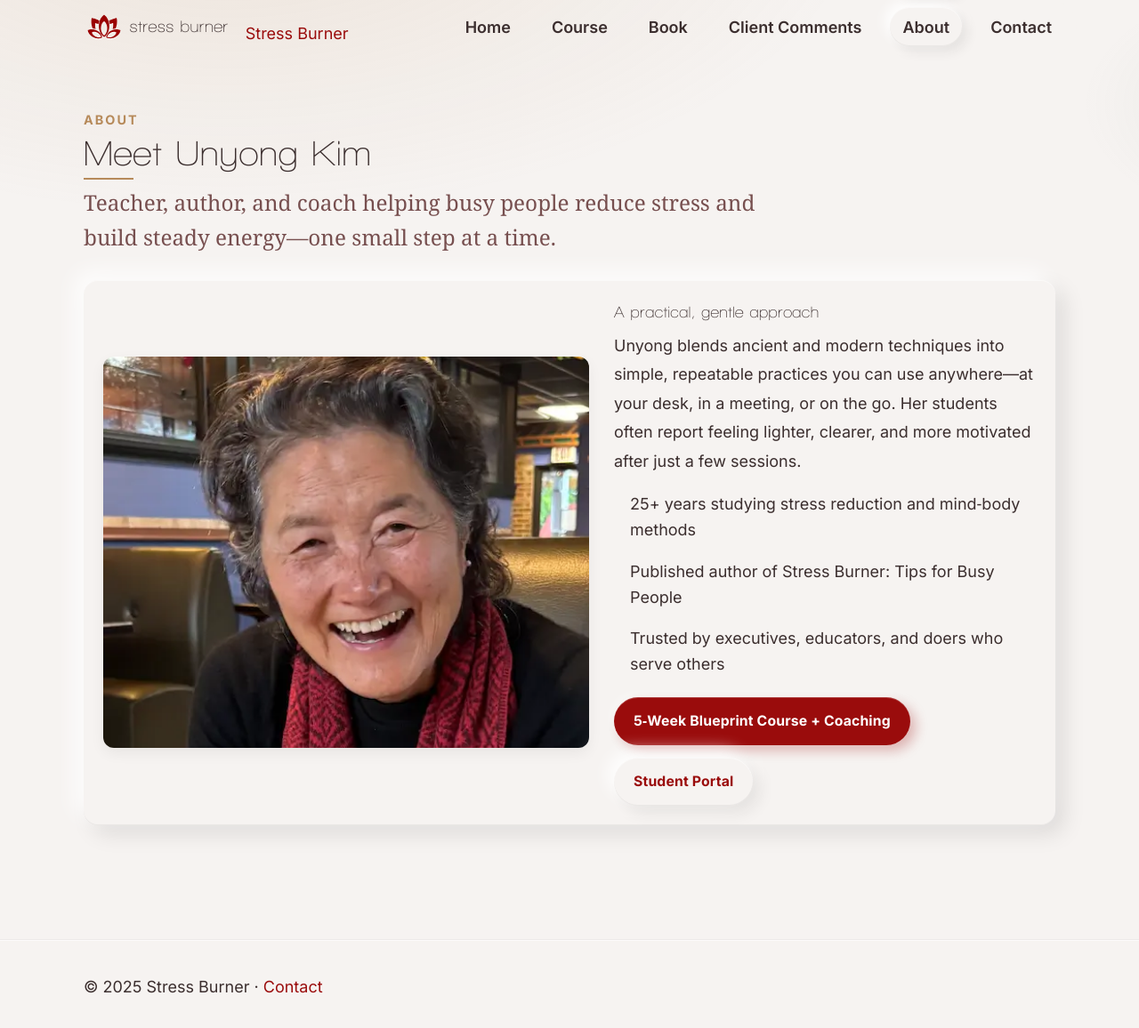
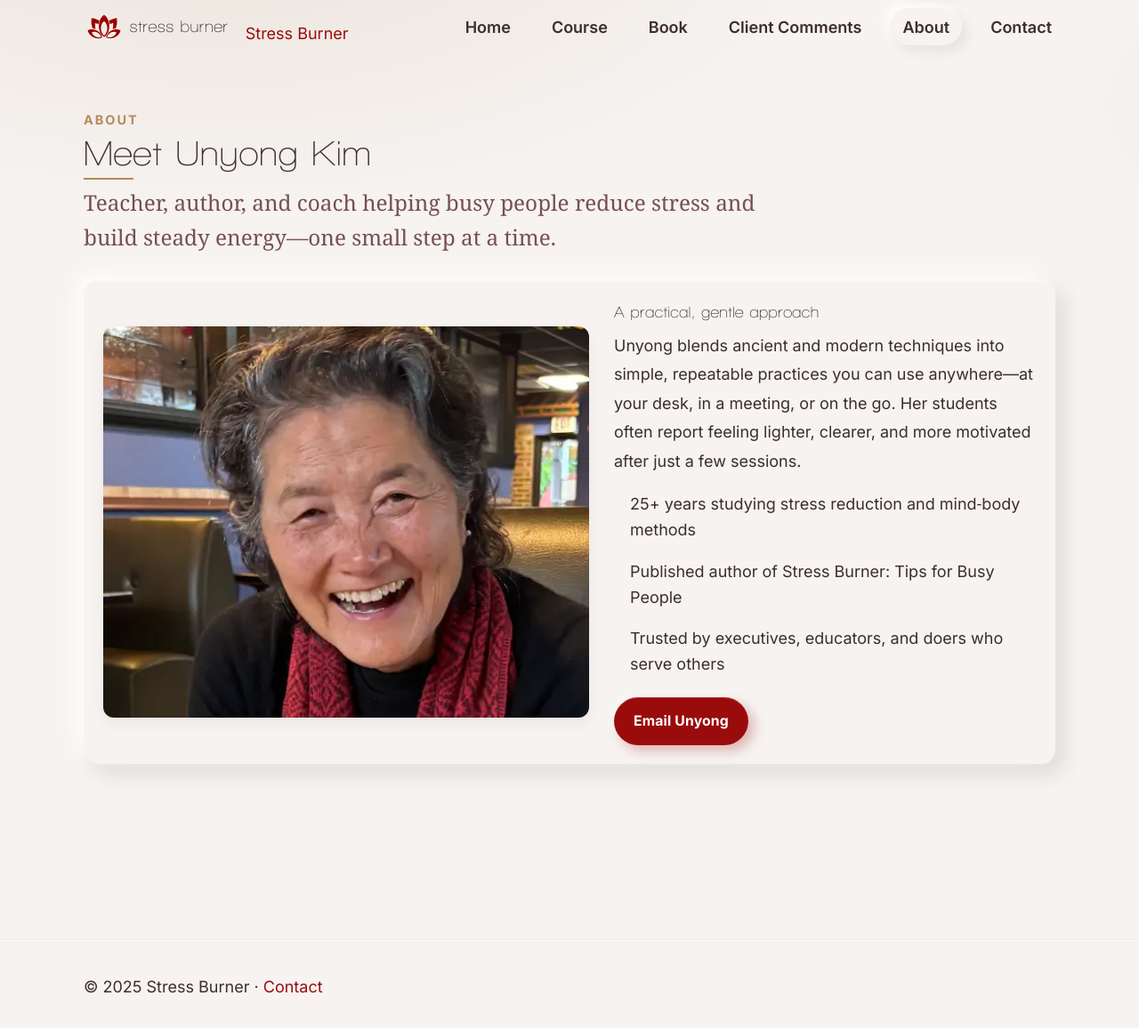
Before and after one commit to chriswakeley/test-blog, a Jekyll site: the page built from about.md, in a window 1280 px wide and 1172 px high. Shown: the top 1156 px of the window at 89% size. Built offline with Jekyll 4.4.1, drawn with Linux system fonts in a browser that asks for light colours.

Commit message:
Update call-to-action links to provide direct email contact for improved accessibility

```diff
--- a/about.md
+++ b/about.md
@@ -25,8 +25,7 @@
           <li>Trusted by executives, educators, and doers who serve others</li>
         </ul>
         <div class="cta-row" style="justify-content:flex-start">
-          <a class="btn" href="{{ site.purchase_url }}" target="_blank" rel="noopener">5‑Week Blueprint Course + Coaching</a>
-          <a class="btn secondary" href="{{ site.student_portal_url }}" target="_blank" rel="noopener">Student Portal</a>
+          <a class="btn" href="mailto:{{ site.email }}">Email Unyong</a>
         </div>
       </div>
     </div>
```
